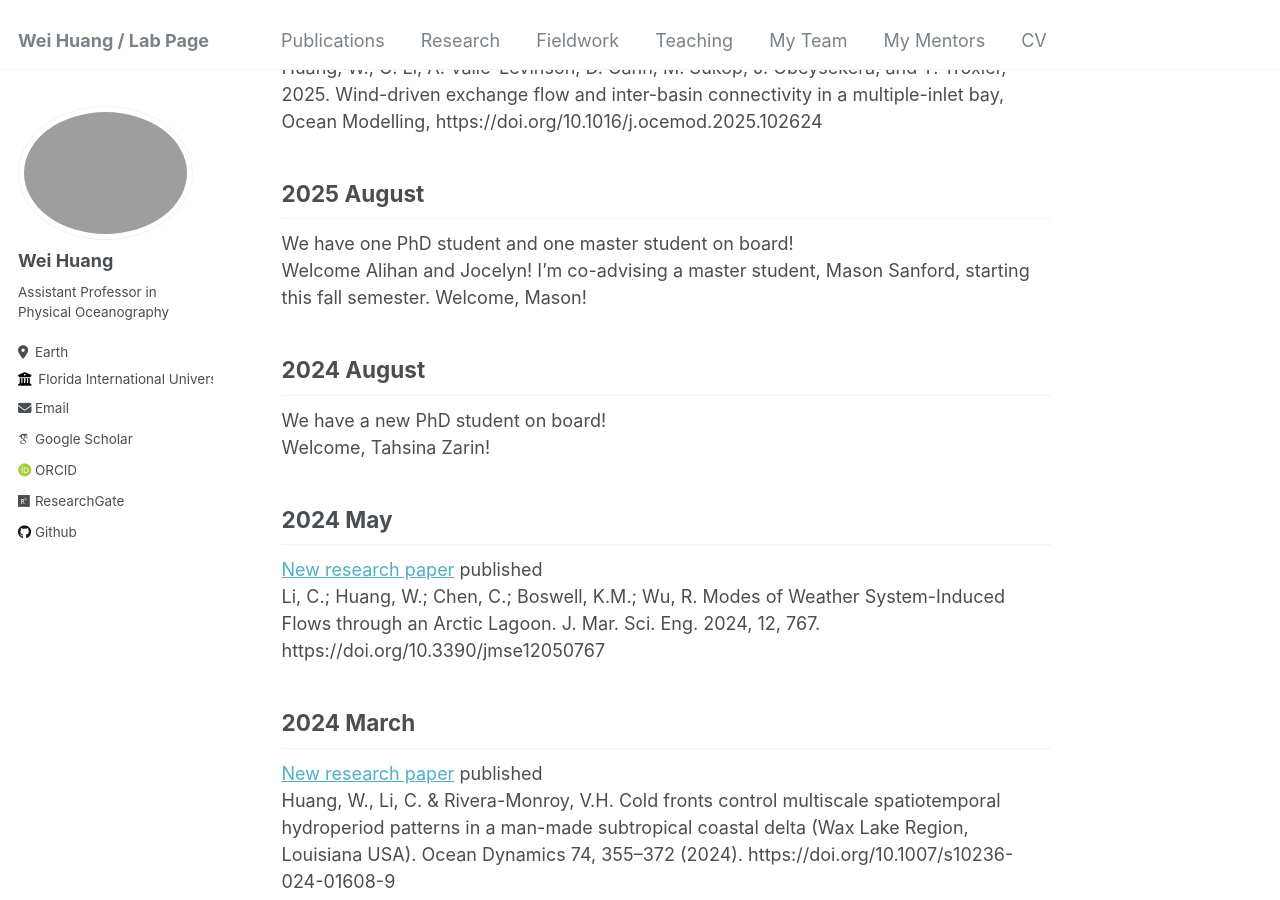
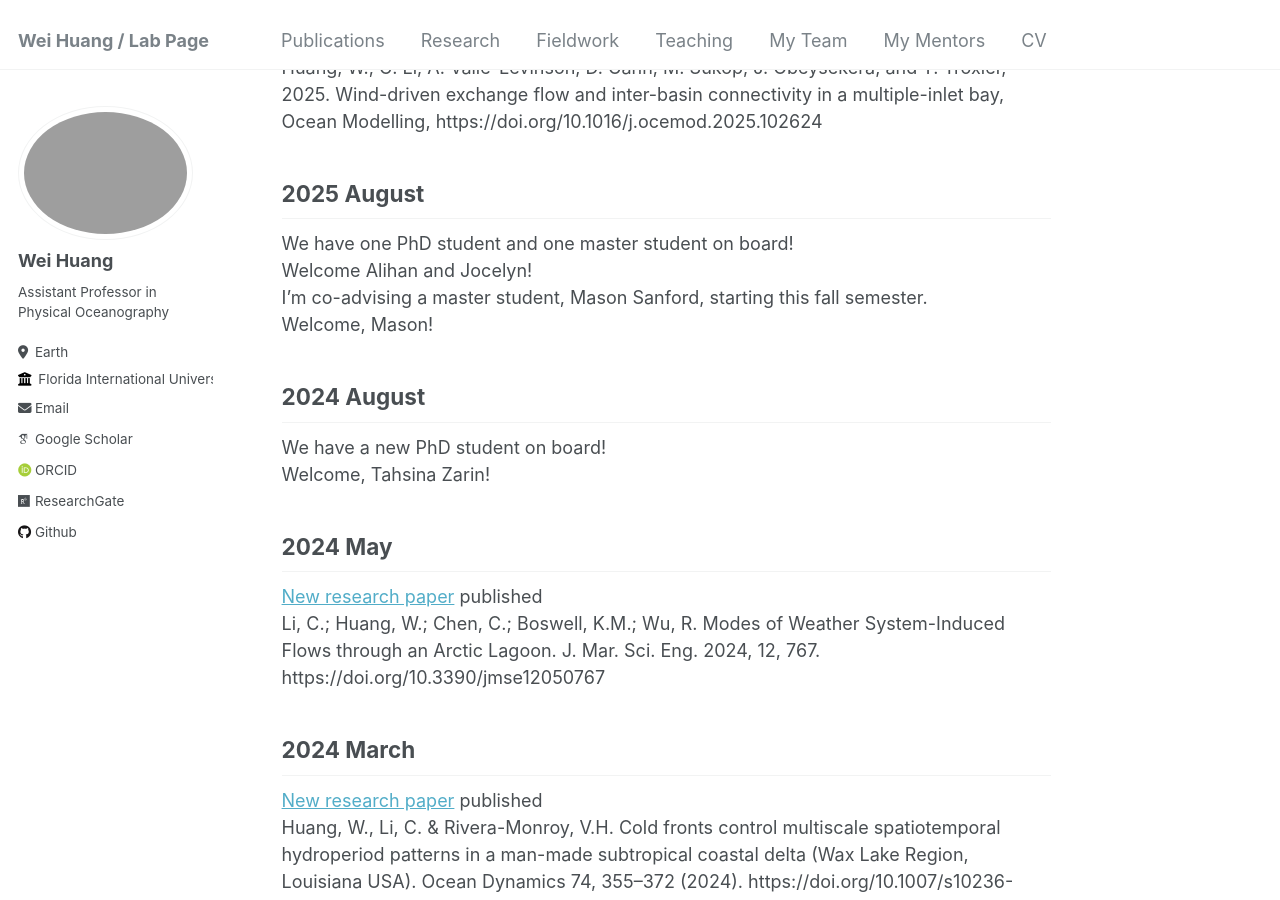
Before and after one commit to huang96169/huang96169.github.io, a Jekyll site: the page built from _pages/about.md, in a window 1280 px wide and 900 px high, scrolled down 436 px. Built offline with Jekyll 4.4.1, drawn with Linux system fonts in a browser that asks for light colours; some web fonts are replaced.

```diff
--- a/_pages/about.md
+++ b/_pages/about.md
@@ -18,9 +18,9 @@ Huang, W., C. Li, A. Valle-Levinson, D. Gann, M. Sukop, J. Obeysekera, and T. Tr
 
 ## 2025 August
 We have one PhD student and one master student on board! <br/>
-Welcome Alihan and Jocelyn!
-I'm co-advising a master student, Mason Sanford, starting this fall semester.
-Welcome, Mason!
+Welcome Alihan and Jocelyn! <br/>
+I'm co-advising a master student, Mason Sanford, starting this fall semester. <br/>
+Welcome, Mason! <br/>
 
 ## 2024 August <br/>
 We have a new PhD student on board! <br/>
```
